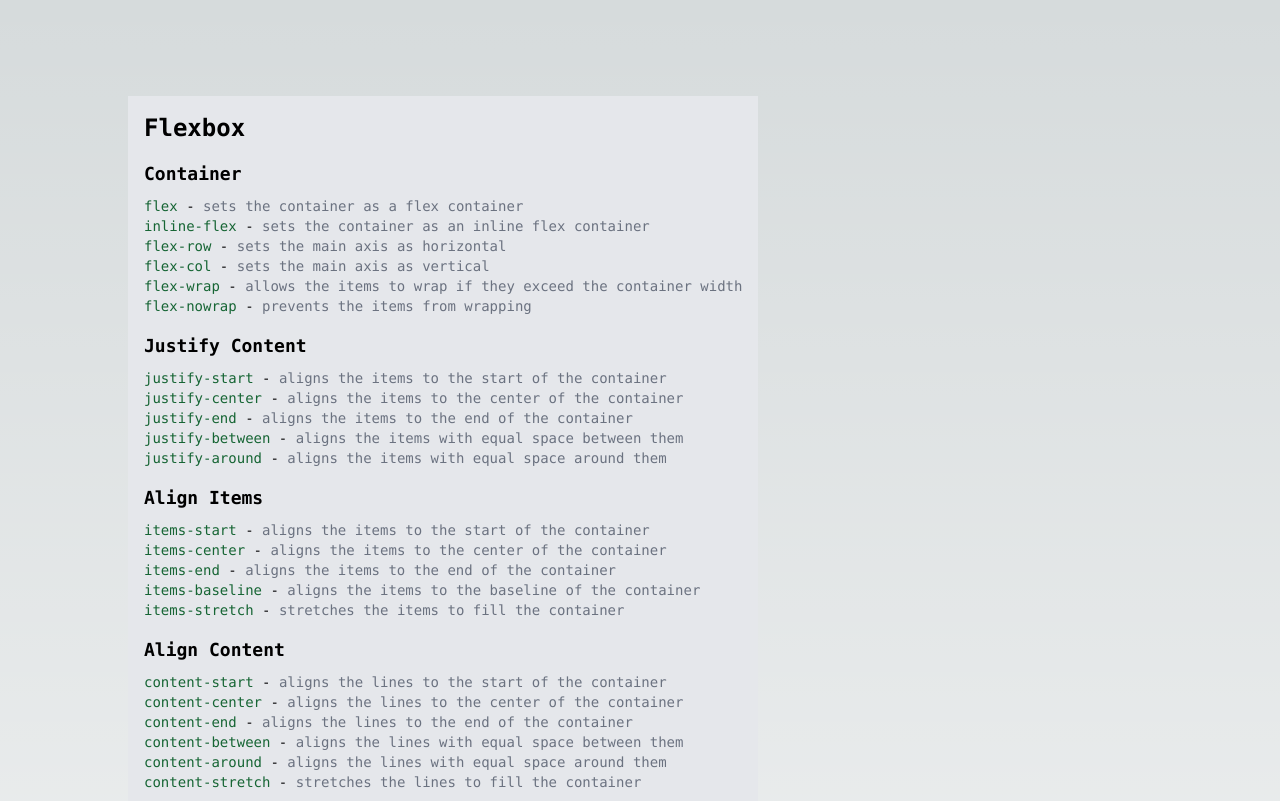
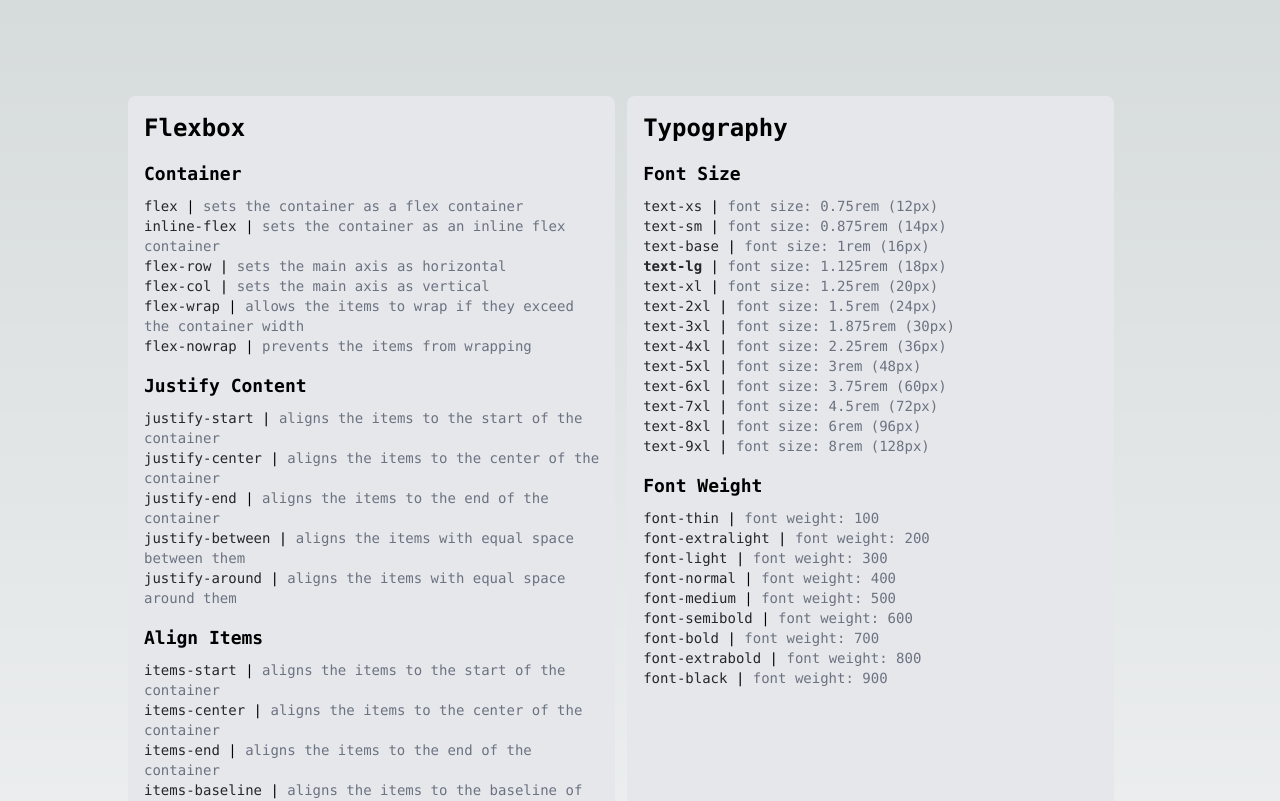
Before and after one commit to AlexandreMuralha/tailwind-cheatsheet, a Next.js app: page / in a window 1280 px wide. Shown: the top 801 px of the page. Built offline with nearby package versions, Linux system fonts and the light colour scheme.

Commit message:
add correct types for cheat-sheet-section.tsx

```diff
--- a/src/app/cheat-sheet-section.tsx
+++ b/src/app/cheat-sheet-section.tsx
@@ -1,23 +1,25 @@
+import SectionContent from '@/app/models/section.model';
 
 interface CheatSheetSectionProps {
-  sectionContent: any;
+  sectionContent: SectionContent[];
 }
 
 const CheatSheetSection = ({ sectionContent }:CheatSheetSectionProps) => {
   return (
-    <section className="mb-8">
-      {sectionContent.map((section:any, index:number) => (
-        <div key={index} className="bg-gray-200 p-4 mb-8">
+    <div className="flex gap-3 mb-8">
+      {sectionContent.map(( section:SectionContent, idx ) => (
+        <section key={idx} className="basis-1/2 rounded-lg bg-gray-200 p-4 mb-8">
           <h2 className="text-2xl font-bold mb-4">{section.title}</h2>
           <div>
-            {section.subItems.map((subItem:any, index:number) => (
-              <div key={index} className="mb-4">
+            {section.subItems.map((subItem, idx) => (
+              <div key={idx} className="mb-4">
                 <h3 className="text-lg font-bold mb-2">{subItem.subItemTitle}</h3>
                 <div>
-                  {subItem.data.map((data:any, index:number) => (
-                    <div key={index}>
+                  {subItem.data.map((data, idx) => (
+                    <div key={idx}>
                       <p className="font-mono text-sm">
-                        <span className="text-green-800">{data.class}</span> - <span className="text-gray-500">{data.description}</span>
+                        <span className="text-neutral-800">{data.class}</span> |
+                        <span className="text-gray-500"> {data.description}</span>
                       </p>
                     </div>
                   ))}
@@ -26,9 +28,9 @@ const CheatSheetSection = ({ sectionContent }:CheatSheetSectionProps) => {
             ))
             }
           </div>
-        </div>
+        </section>
       ))}
-    </section>
+    </div>
   );
 }
 
```
